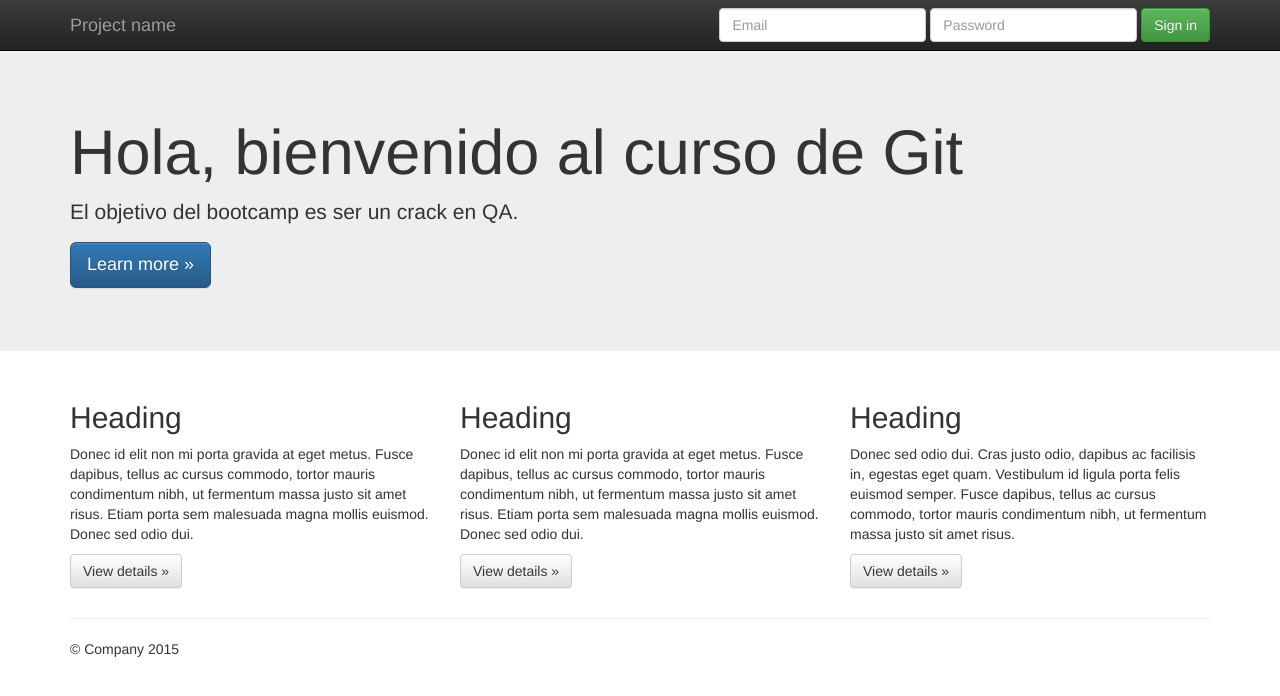
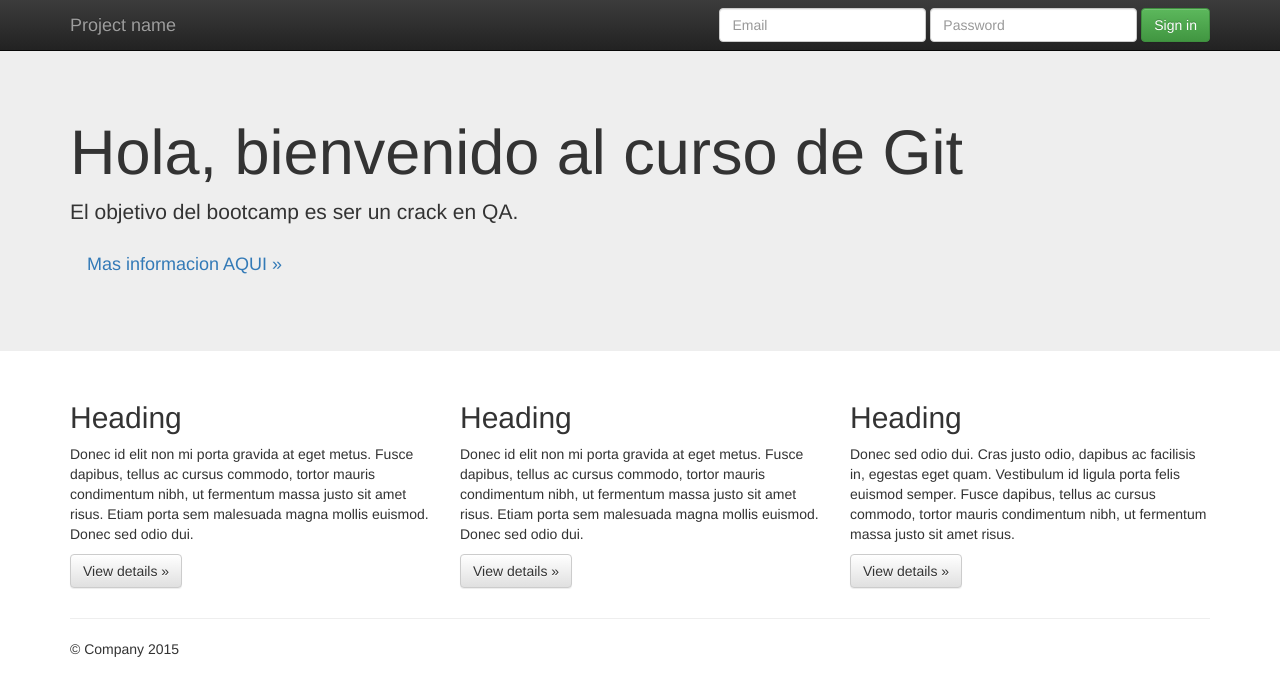
Before and after one commit to MajoZarza/RepasoGitBootcamp14, a plain HTML site: page index.html in a window 1280 px wide. Drawn offline with nearby package versions, Linux system fonts and the light colour scheme.

Commit message:
Se actualiza el formato del boton(mas informacion aqui) del home

```diff
--- a/index.html
+++ b/index.html
@@ -57,7 +57,7 @@
       <div class="container">
         <h1>Hola, bienvenido al curso de Git</h1>
         <p>El objetivo del bootcamp es ser un crack en QA.</p>
-        <p><a class="btn btn-primary btn-lg" href="#" role="button">Learn more &raquo;</a></p>
+        <p><a class="btn btn-secundary btn-lg" href="#" role="button">Mas informacion AQUI &raquo;</a></p>
       </div>
     </div>
 
```
